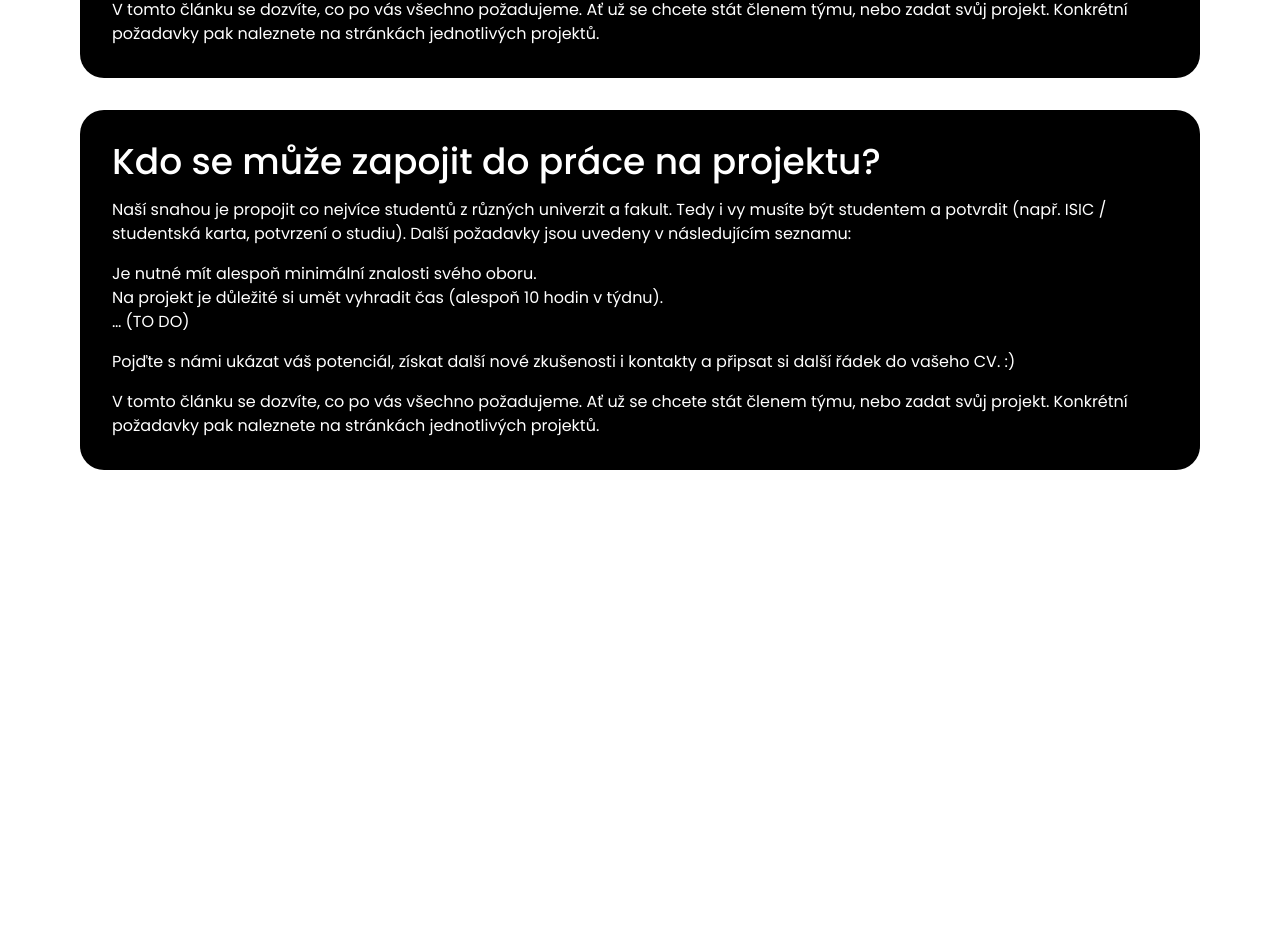
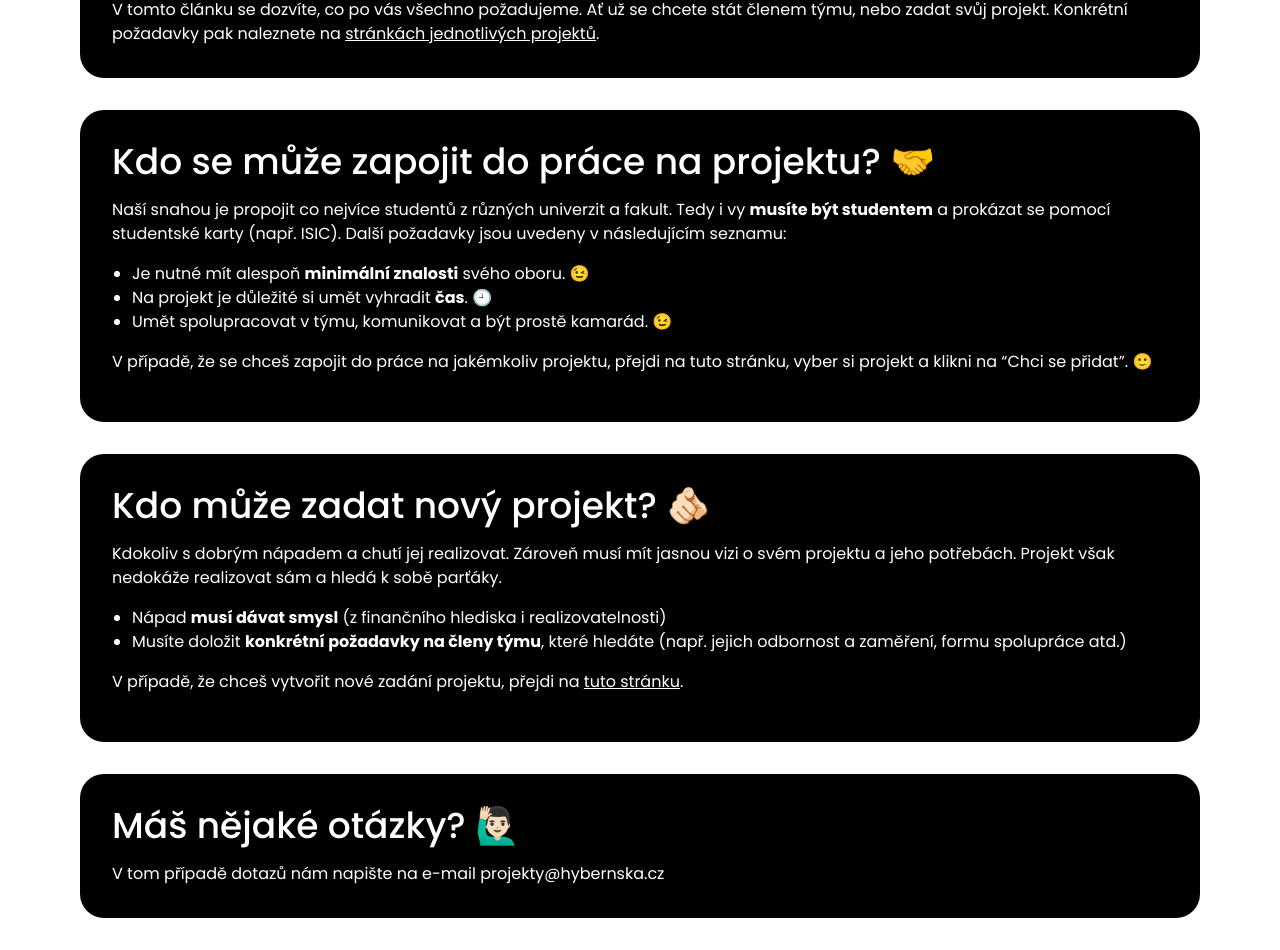
Before and after one commit to v-moravec/hybernska, a Nuxt app: page /zapojte-se in a window 1280 px wide. Shown: the part 314-1264 px from the top of the page. Before the commit the page ends 816 px from the top, so only its background shows below. Built offline with nearby package versions, Linux system fonts and the light colour scheme.

Commit message:
Updated join page.

```diff
--- a/pages/zapojte-se.vue
+++ b/pages/zapojte-se.vue
@@ -9,24 +9,40 @@
         Pojďte s námi ukázat váš potenciál, získat další nové zkušenosti i kontakty a připsat si další řádek do vašeho CV. 😉
       </p>
       <p>
-        V tomto článku se dozvíte, co po vás všechno požadujeme. Ať už se chcete stát členem týmu, nebo zadat svůj projekt. Konkrétní požadavky pak naleznete na stránkách jednotlivých projektů.
+        V tomto článku se dozvíte, co po vás všechno požadujeme. Ať už se chcete stát členem týmu, nebo zadat svůj projekt. Konkrétní požadavky pak naleznete na <NuxtLink class="underline" to="/projekty">stránkách jednotlivých projektů</NuxtLink>.
       </p>
     </div>
     <div class="p-8 mb-8 bg-black text-white rounded-3xl">
-      <h2>Kdo se může zapojit do práce na projektu?</h2>
+      <h2>Kdo se může zapojit do práce na projektu? 🤝</h2>
       <p class="mb-4">
-        Naší snahou je propojit co nejvíce studentů z různých univerzit a fakult. Tedy i vy musíte být studentem a potvrdit (např. ISIC / studentská karta, potvrzení o studiu). Další požadavky jsou uvedeny v následujícím seznamu:
+        Naší snahou je propojit co nejvíce studentů z různých univerzit a fakult. Tedy i vy <strong>musíte být studentem</strong> a prokázat se pomocí studentské karty (např. ISIC). Další požadavky jsou uvedeny v následujícím seznamu:
       </p>
-      <ul class="mb-4">
-        <li>Je nutné mít alespoň minimální znalosti svého oboru.</li>
-        <li>Na projekt je důležité si umět vyhradit čas (alespoň 10 hodin v týdnu).</li>
-        <li>… (TO DO)</li>
+      <ul class="pl-5 mb-4 list-disc">
+        <li>Je nutné mít alespoň <strong>minimální znalosti</strong> svého oboru. 😉</li>
+        <li>Na projekt je důležité si umět vyhradit <strong>čas</strong>. 🕘</li>
+        <li>Umět spolupracovat v týmu, komunikovat a být prostě kamarád. 😉</li>
       </ul>
       <p class="mb-4">
-        Pojďte s námi ukázat váš potenciál, získat další nové zkušenosti i kontakty a připsat si další řádek do vašeho CV. :)
+        V případě, že se chceš zapojit do práce na jakémkoliv projektu, přejdi na tuto stránku, vyber si projekt a klikni na “Chci se přidat”. 🙂
       </p>
+    </div>
+    <div class="p-8 mb-8 bg-black text-white rounded-3xl">
+      <h2>Kdo může zadat nový projekt? 🫵🏻</h2>
+      <p class="mb-4">
+        Kdokoliv s dobrým nápadem a chutí jej realizovat. Zároveň musí mít jasnou vizi o svém projektu a jeho potřebách. Projekt však nedokáže realizovat sám a hledá k sobě parťáky.
+      </p>
+      <ul class="pl-5 mb-4 list-disc">
+        <li>Nápad <strong>musí dávat smysl</strong> (z finančního hlediska i realizovatelnosti)</li>
+        <li>Musíte doložit <strong>konkrétní požadavky na členy týmu</strong>, které hledáte (např. jejich odbornost a zaměření, formu spolupráce atd.)</li>
+      </ul>
+      <p class="mb-4">
+        V případě, že chceš vytvořit nové zadání projektu, přejdi na <NuxtLink class="underline" to="/projekty/pridat">tuto stránku</NuxtLink>.
+      </p>
+    </div>
+    <div class="p-8 mb-8 bg-black text-white rounded-3xl">
+      <h2>Máš nějaké otázky? 🙋🏻‍♂️</h2>
       <p>
-        V tomto článku se dozvíte, co po vás všechno požadujeme. Ať už se chcete stát členem týmu, nebo zadat svůj projekt. Konkrétní požadavky pak naleznete na stránkách jednotlivých projektů.
+        V tom případě dotazů nám napište na e-mail projekty@hybernska.cz
       </p>
     </div>
   </div>
```
